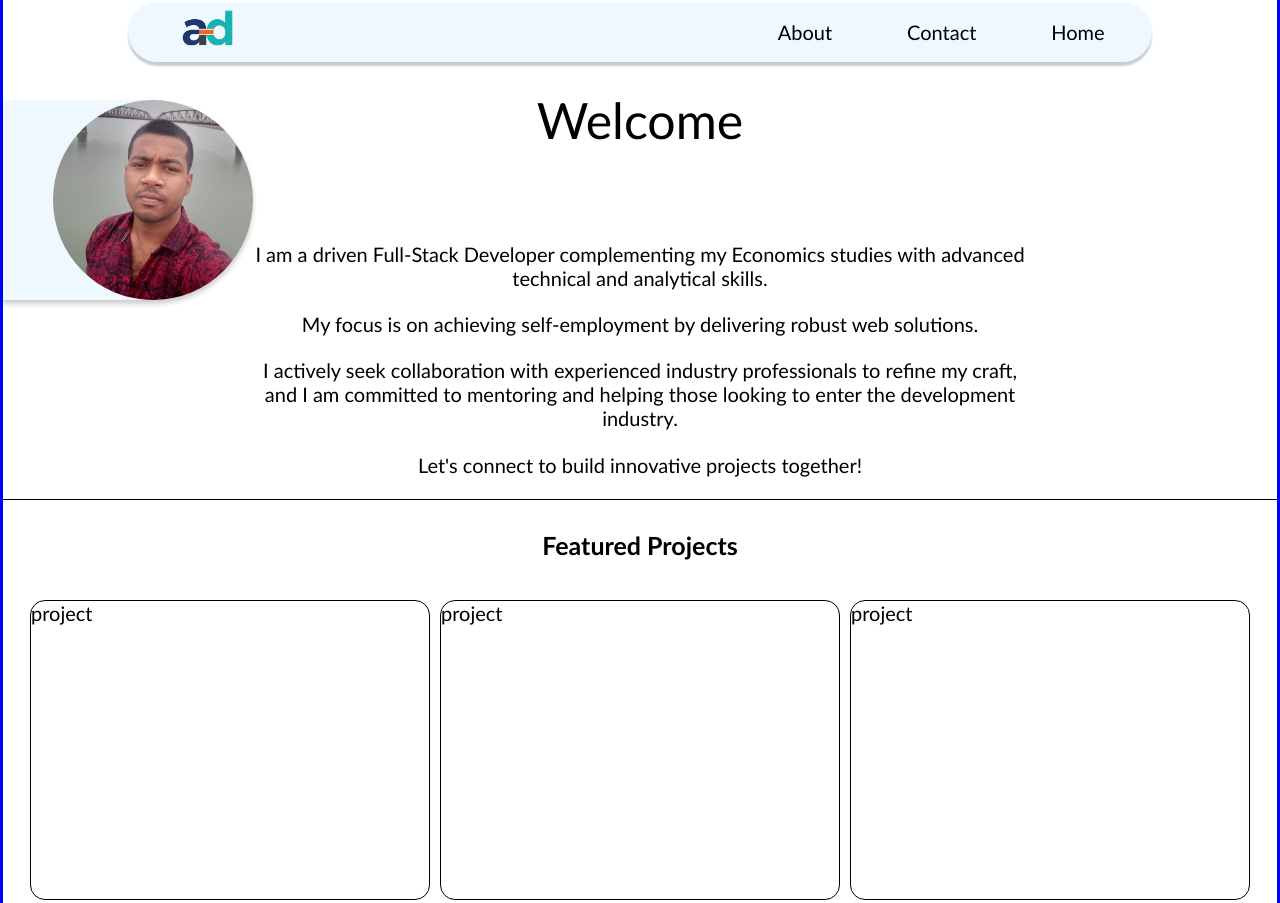
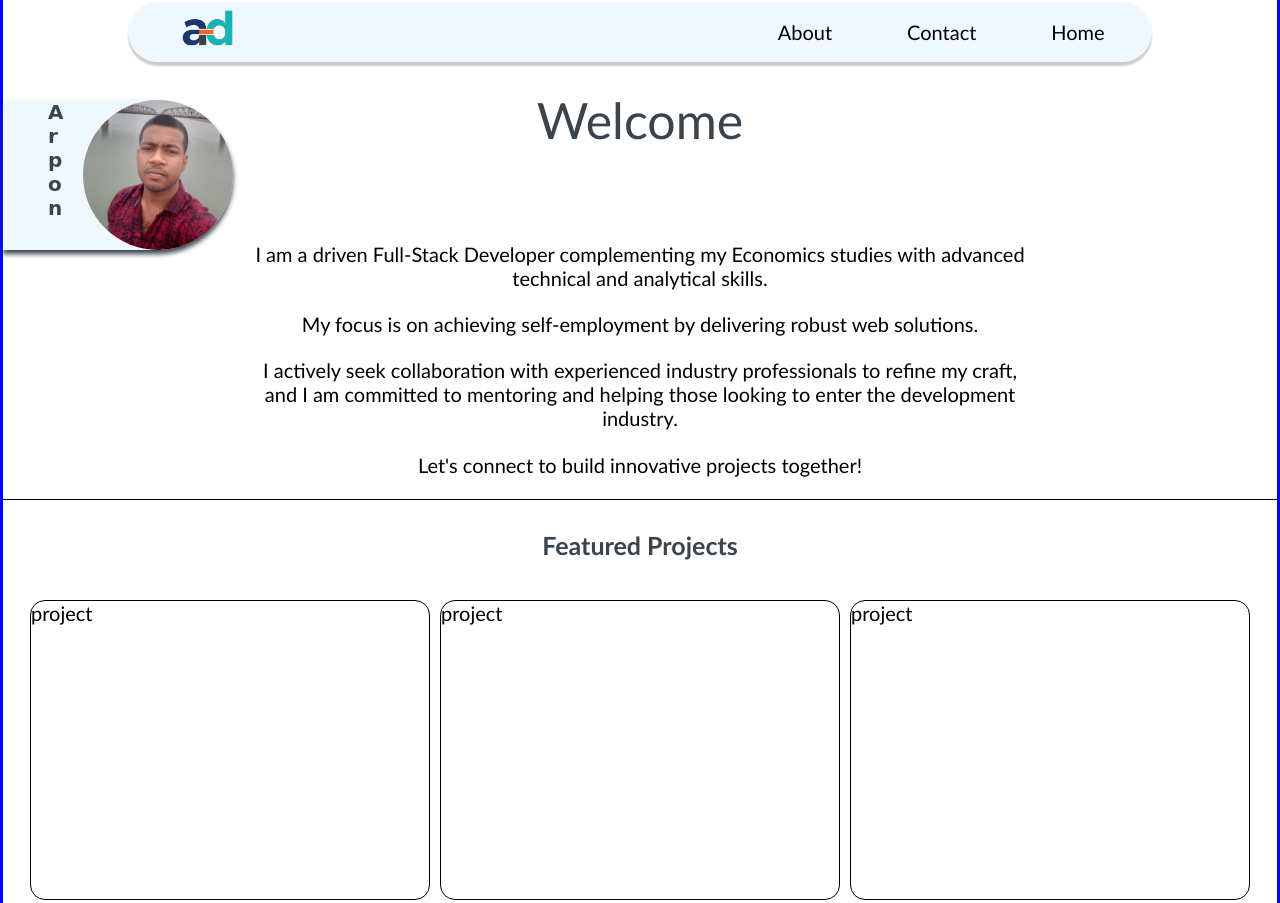
Before and after one commit to arpon-dev-stack/static-portfolio, a website: page index.html in a window 1280 px wide. Shown: the top 903 px of the page. Drawn offline with Linux system fonts and the light colour scheme.

Commit message:
Third commit with some change

```diff
--- a/index.html
+++ b/index.html
@@ -43,6 +43,9 @@
           </div>
         </div>
         <div class="intro_img" id="intro">
+          <div class="intro_name">
+            A</br>r</br>p</br>o</br>n
+          </div>
           <img src="./public/portfolio.png" alt="portfolio-img" id="portImg" />
         </div>
       </div>
--- a/scripts/script.js
+++ b/scripts/script.js
@@ -4,8 +4,9 @@ window.addEventListener("scroll", () => {
   const viewportHeight = htmlEle.clientHeight;
   const htmlEleHeight = htmlEle.scrollHeight;
   const possibleScroll = htmlEleHeight - viewportHeight;
+  const imgId = document.getElementById('portImg');
   let progress = 0;
 
   progress = (scrollTop / possibleScroll) * 100;
-  console.log(progress);
+  imgId.style.transform = `rotate(${360 * (progress / 100) * 7}deg)`;
 });
--- a/styles/style.css
+++ b/styles/style.css
@@ -92,7 +92,10 @@ align-items: center;
   justify-content: center;
   align-items: end;
   font-size: 50px;
+  color: rgb(57, 68, 77);
 }
+
+/* logo color rgb(245, 104, 34) */
 
 .about {
   padding: 70px 250px 0 250px;
@@ -110,20 +113,30 @@ align-items: center;
   position: absolute;
   top: 100px;
   height: auto;
-  width: 250px;
+  width: 230px;
   left: 0;
   border-top-right-radius: 100px;
   border-bottom-right-radius: 100px;
   background-color: hsla(211, 100%, 70%, 0.1);
   display: flex;
-  justify-content: end;
+  justify-content: space-between;
   align-items: center;
-  box-shadow: 0 4px 5px 0 rgba(0, 0, 0, 0.2);
+  /* box-shadow: 0 4px 5px 0 rgba(0, 0, 0, 0.2); */
+  box-shadow: 0 4px 5px 0 rgb(57, 68, 77);
+}
+
+.intro_name {
+  margin-left: 45px;
+  font-size: 20px;
+  font-weight: bold;
+  font-family: cursive;
+  height: 150px;
+  color: rgb(57, 68, 77);
 }
 
 #portImg {
-  width: 200px;
-  height: auto;
+  width: auto;
+  height: 150px;
   border-radius: 100px;
 }
 
@@ -141,6 +154,7 @@ align-items: center;
   height: 30px;
   font-size: 25px;
   font-weight: bold;
+  color: rgb(57, 68, 77);
 }
 
 /* .project {
@@ -187,6 +201,7 @@ align-items: center;
   height: 30px;
   font-size: 25px;
   font-weight: bold;
+  color: rgb(57, 68, 77);
 }
 
 .contact {
@@ -215,9 +230,10 @@ align-items: center;
 }
 
 .skills > a {
-  background-color: rgb(36, 213, 36);
+  /* background-color: rgb(167, 250, 167); */
+  background-color: rgb(176, 230, 230);
   border-radius: 30px;
-  margin-bottom: 10px;
+  /* margin-bottom: 10px; */
   width: 100%;
   padding: 5px 0 5px 25px;
 }
@@ -228,7 +244,7 @@ align-items: center;
   display: flex;
   justify-content: center;
   align-items: center;
-  background-color: rgb(198, 103, 34);
+  background-color: rgb(57, 68, 77);
 }
 
 /* connection icon style */
```
